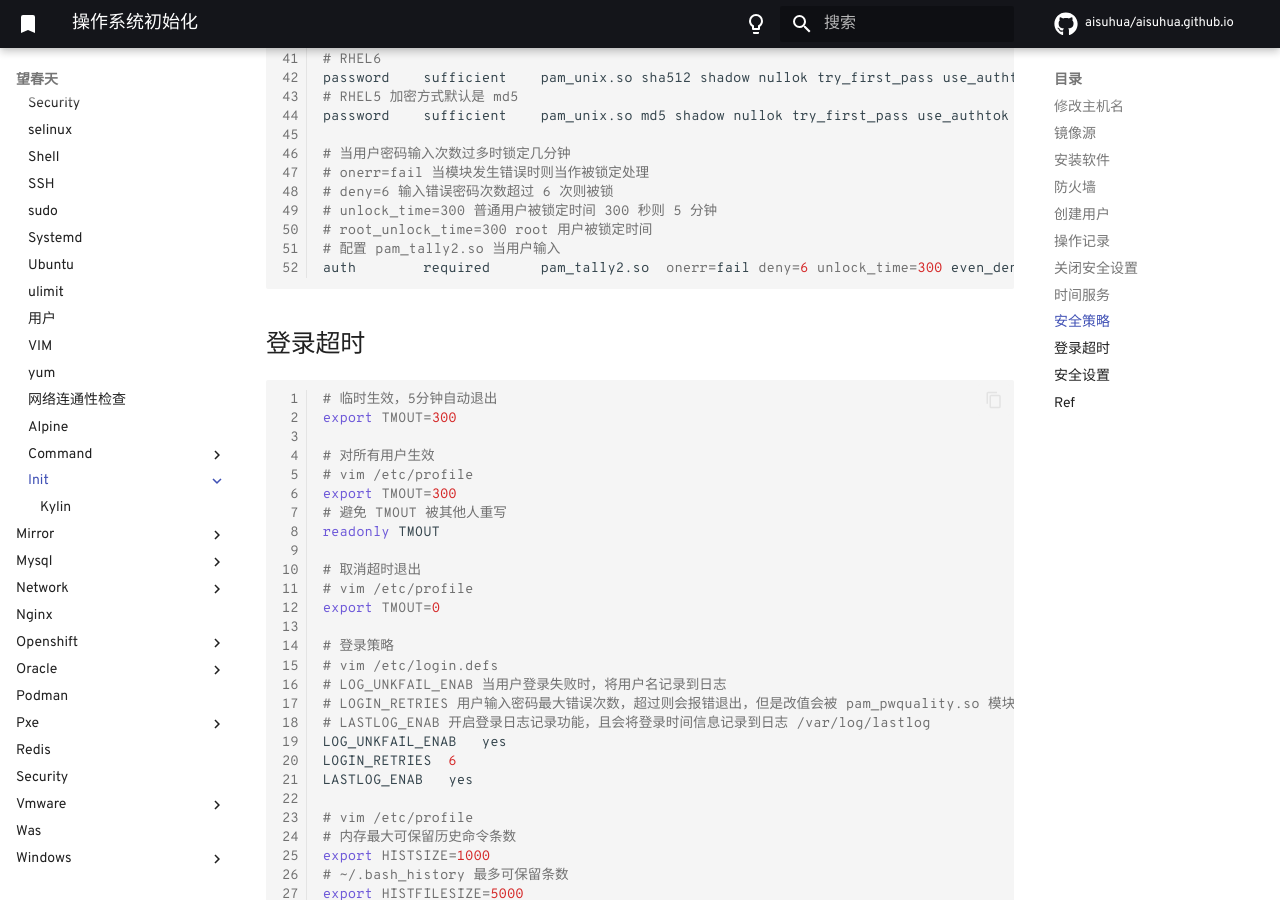
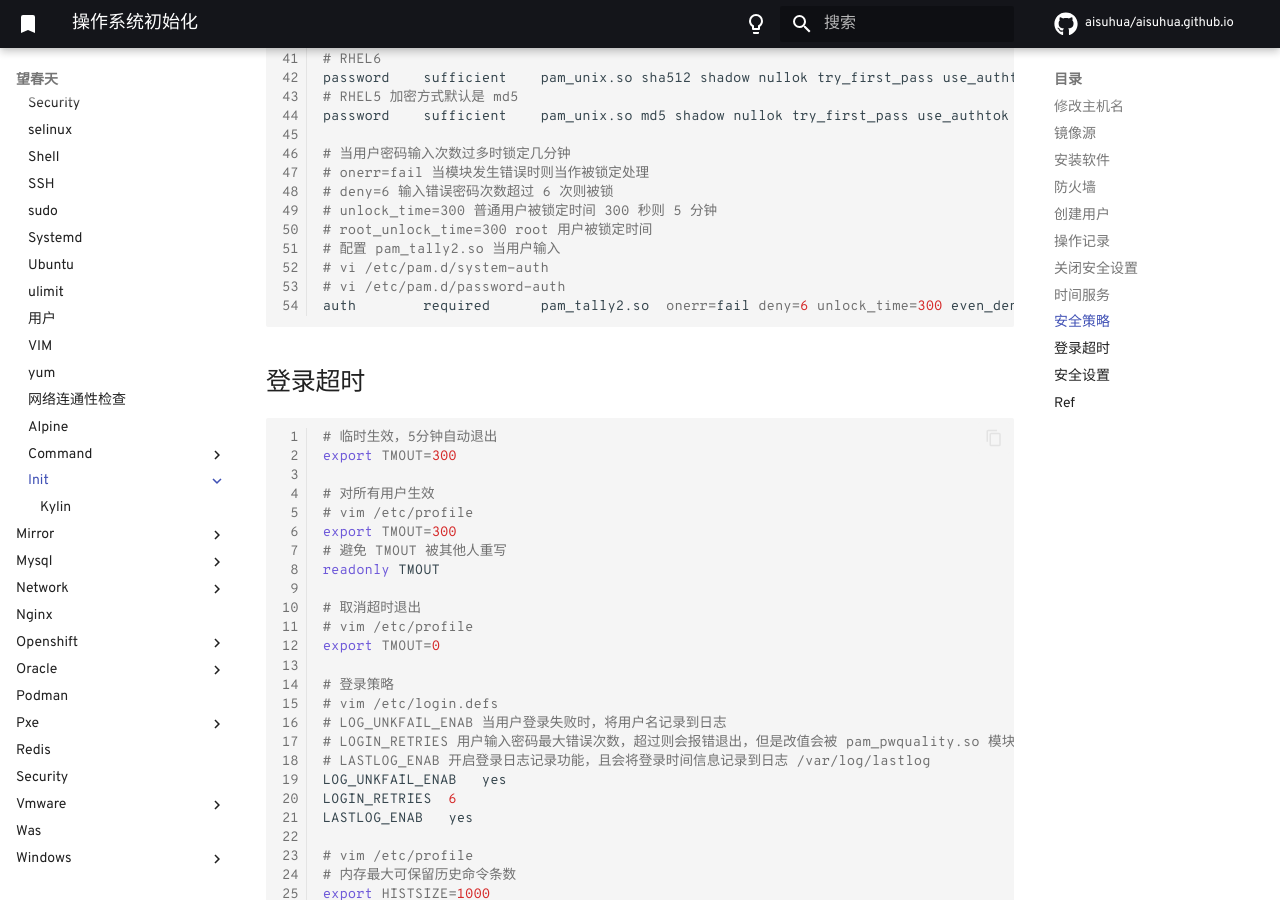
Before and after one commit to aisuhua/aisuhua.github.io, an MkDocs documentation site: the page built from docs/linux/init/README.md, in a window 1280 px wide and 900 px high, scrolled down 4494 px. Built offline with MkDocs 1.6.1 and Material for MkDocs 9.7.7, drawn with Linux system fonts in a browser that asks for light colours; comment, search, counter and statistics services are not loaded.

Commit message:
faq.md ubuntu.md

````diff
--- a/docs/linux/init/README.md
+++ b/docs/linux/init/README.md
@@ -233,6 +233,8 @@ password    sufficient    pam_unix.so md5 shadow nullok try_first_pass use_autht
 # unlock_time=300 普通用户被锁定时间 300 秒则 5 分钟
 # root_unlock_time=300 root 用户被锁定时间
 # 配置 pam_tally2.so 当用户输入
+# vi /etc/pam.d/system-auth
+# vi /etc/pam.d/password-auth
 auth        required      pam_tally2.so  onerr=fail deny=6 unlock_time=300 even_deny_root root_unlock_time=300
 ```
 
````
